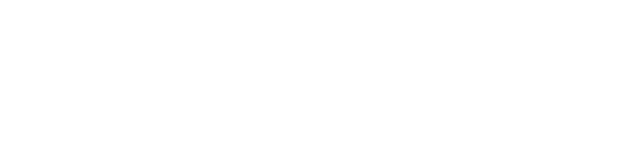
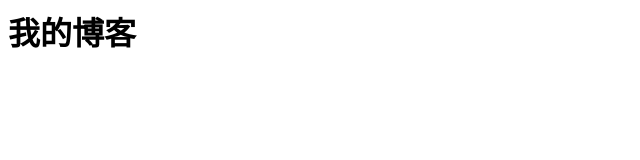
Before and after one commit to ioqq/ioqq.github.io, a plain HTML site: page index.html in a window 1280 px wide. Shown: the whole page, without its empty margins (0-640 px from the left). Drawn offline with Linux system fonts and the light colour scheme.

Commit message:
Update index.html

```diff
--- a/index.html
+++ b/index.html
@@ -5,7 +5,7 @@
 </head>
 
 <body>
-
+               <h1>我的博客</h1>
 </body>
 
 </html>
```
